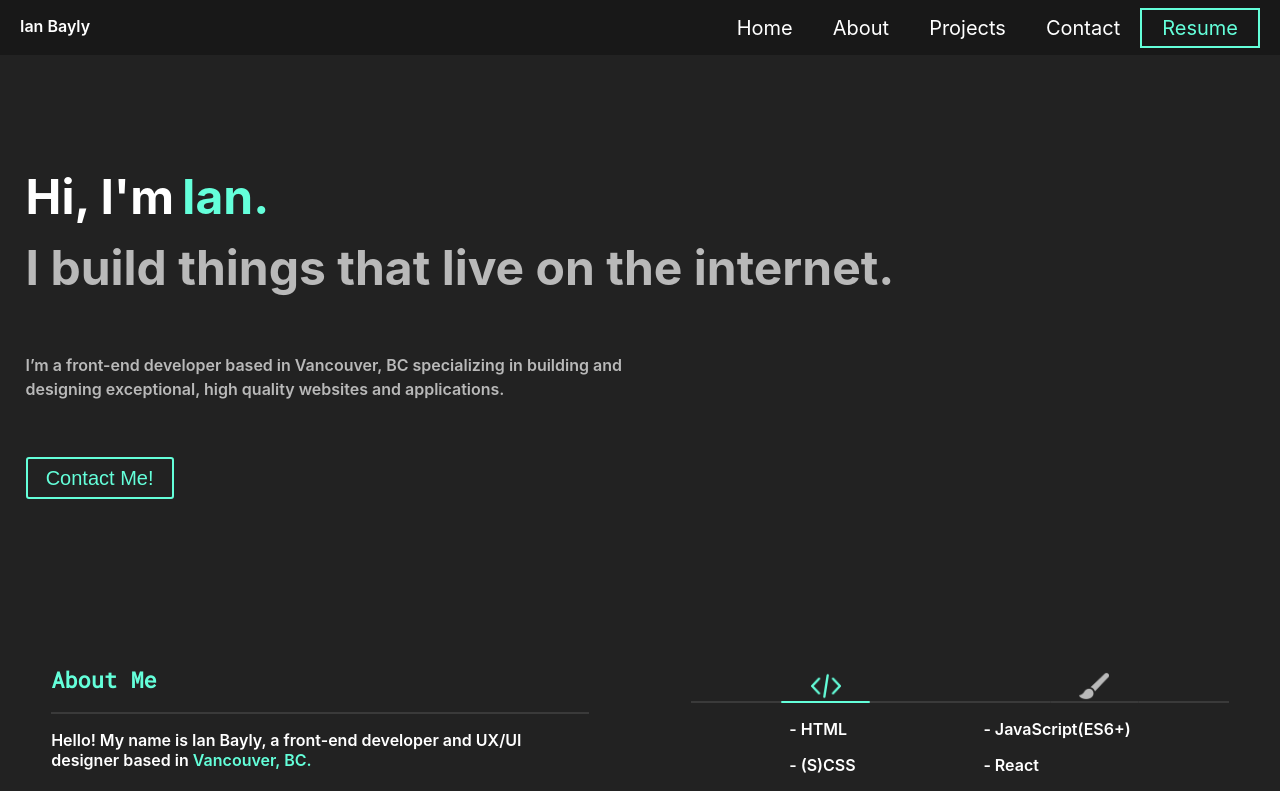
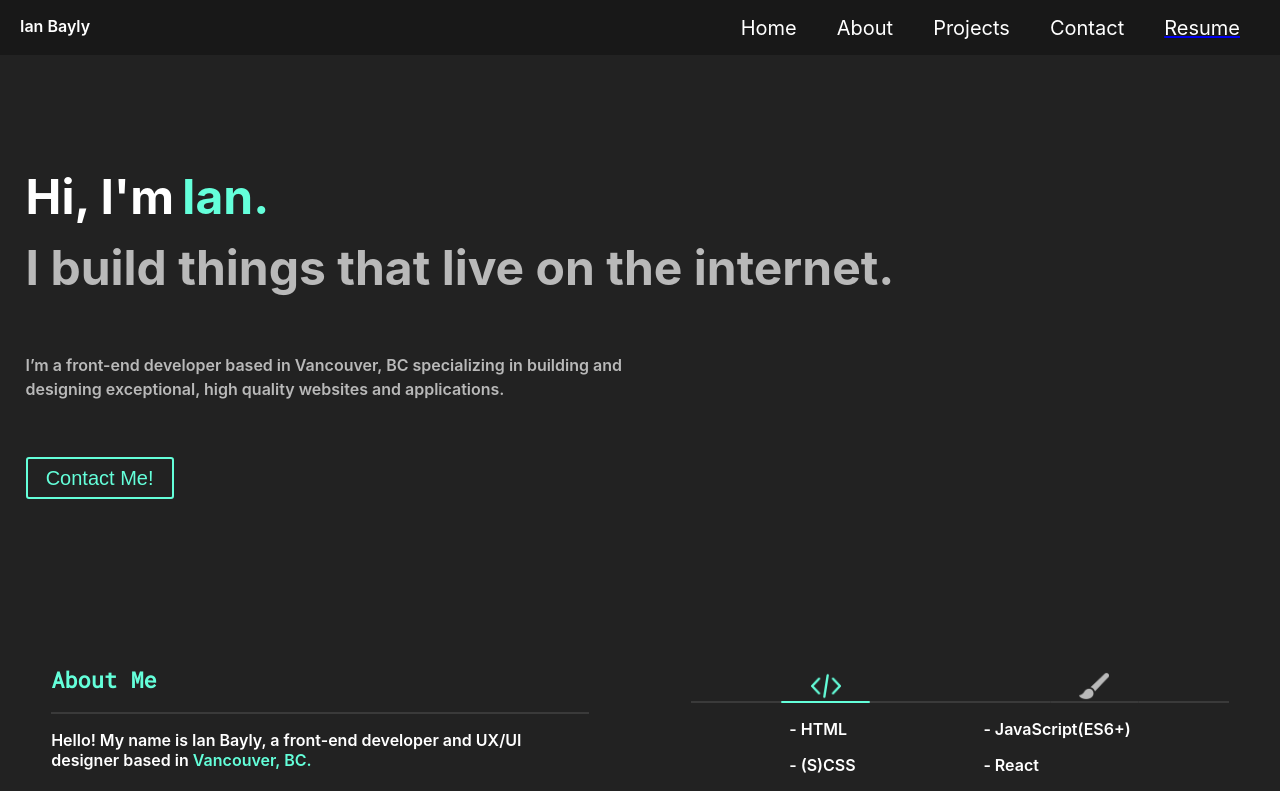
Before and after one commit to BaylyIan/Portfolio, a React (Create React App) app: page / in a window 1280 px wide. Shown: the top 791 px of the page. Built offline with nearby package versions, Linux system fonts and the light colour scheme.

Commit message:
added resume

```diff
--- a/src/comps/NavBar/rightnav.js
+++ b/src/comps/NavBar/rightnav.js
@@ -1,5 +1,6 @@
 import React from 'react';
 import styled from 'styled-components';
+import Pdf from './Resume_v1.pdf';
 
 const Ul = styled.ul`
     list-style: none;
@@ -39,15 +40,16 @@ const Ul = styled.ul`
     li {
       color: #fff;
       margin-top:20px;
-      &:nth-child(5){
-            border:2px solid #64FFDA;
+    }
+    & > a{
+      & > li {
+        border:2px solid #64FFDA;
             border-radius:3px;
             color:#64FFDA;
             :hover {
 		        /* background-color: #292929; */
 		        cursor: pointer;
-	}
-        }
+            }}
     }
   }
 `;
@@ -60,7 +62,7 @@ const RightNav = ({ open, scrollHome, scrollAbout, scrollProjects, handleOpen })
       <li onClick={scrollAbout}>About</li>
       <li onClick={scrollProjects}>Projects</li>
       <li >Contact</li>
-      <li >Resume</li>
+      <a href = {Pdf} target = "_blank"><li >Resume</li></a>
     </Ul>
   )
 }
```
Also changed, not shown: 1 other file (tests, documents, lock files or other folders).
